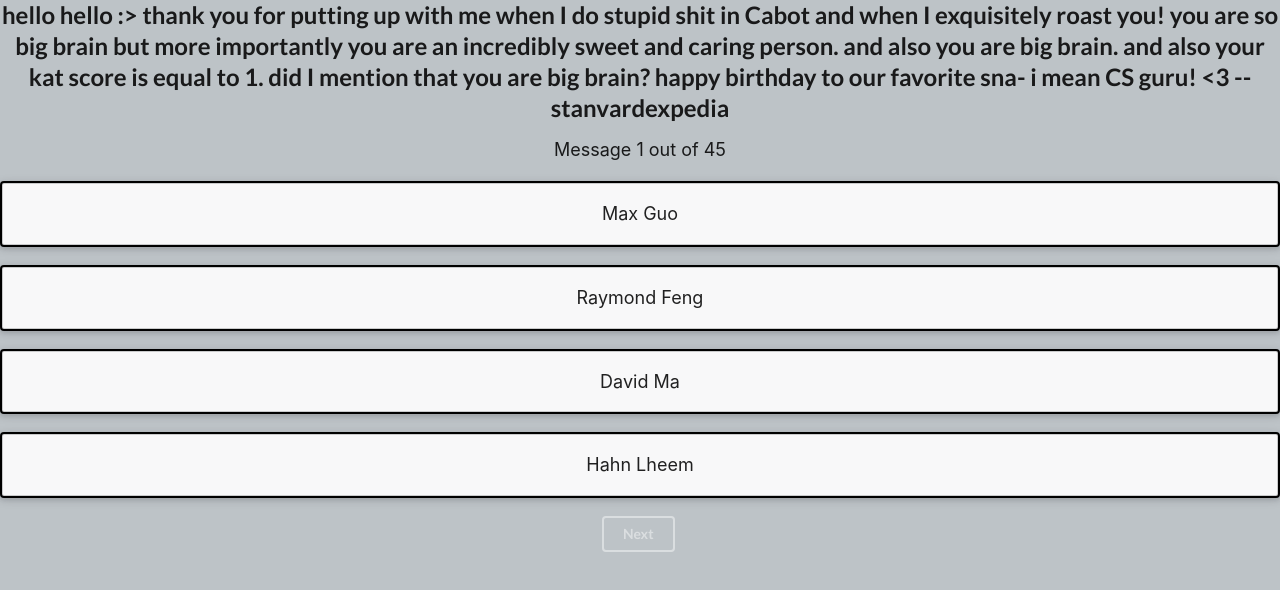
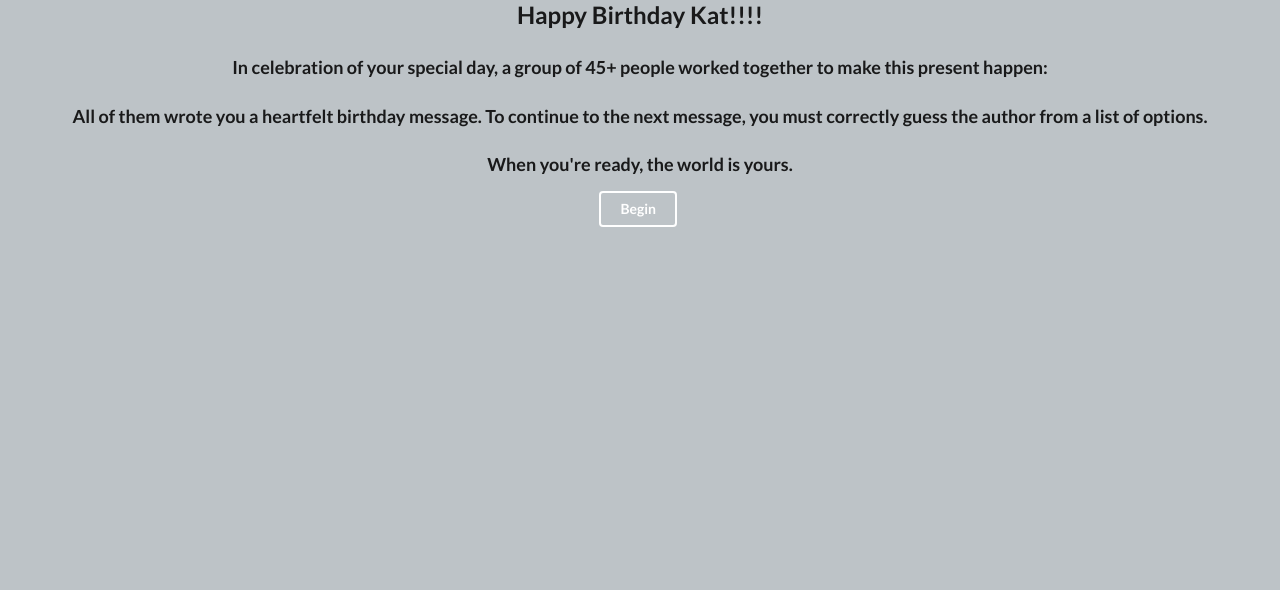
Before and after one commit to ashernoel/welovekattian, a React (Create React App) app: page / in a window 1280 px wide. Shown: the top 590 px of the page. Built offline with nearby package versions, Linux system fonts and the light colour scheme.

Commit message:
Added Starting Screen before the Quiz

```diff
--- a/src/components/Quiz.js
+++ b/src/components/Quiz.js
@@ -8,7 +8,8 @@ state = {
     options: [],
     quizEnd: false,
     score: 0,
-    disabled: true
+    disabled: true,
+    start: true
 }
 
     loadQuiz = () => {
@@ -22,8 +23,6 @@ state = {
         });
     };
 
-
-
     componentDidMount() {
         this.loadQuiz();
     }
@@ -31,7 +30,7 @@ state = {
     nextQuestionHandler = () => {
       const {userAnswer, answer, score} = this.state;
       this.setState({
-        currentQuestion: this.state.currentQuestion + 1
+         currentQuestion: this.state.currentQuestion + 1
       })
 
       if (userAnswer === answer) {
@@ -77,15 +76,60 @@ state = {
         }
     }
 
+    startHandler = () => {
+        this.setState({
+            start: false
+        })
+    }
+
+    startOverHandler = () => {
+        this.setState({
+            start: true
+        })
+    }
+
     render() {
-        const {questions, options, currentQuestion, userAnswer, quizEnd} = this.state;
+        const {questions, options, currentQuestion, userAnswer, quizEnd, start} = this.state;
         console.log("HELLO")
+
+            if (start) {
+                return (
+                    <div>
+                        <h2>
+                            Happy Birthday Kat!!!!
+                        </h2>
+
+                        <h3>
+                            In celebration of your special day, a group of 45+ people worked together to make this present happen:  </h3>
+                            <h3>
+                            All of them wrote you a heartfelt birthday message. To continue to the next message, you must correctly guess the author from a list of options.
+                            </h3>
+                            <h3>
+                            When you're ready, the world is yours.
+                            </h3>
+
+
+                        <button
+                    className = "ui inverted button"
+                    onClick={this.startHandler}
+                    >
+                      Begin</button>
+                    </div>
+                )
+            }
+
             if(quizEnd) {
                 return (
                     <div>
                         <h2>
                             Messages Exhausted: You correctly guessed {this.state.score} authors
                         </h2>
+
+                        <button
+                            className = "ui inverted button"
+                            onClick={this.startOverHandler}
+                        >
+                            Start Over</button>
 
                         <p> Contributors: </p>
 
--- a/src/components/QuizData.js
+++ b/src/components/QuizData.js
@@ -2,7 +2,7 @@ export const QuizData = [
     {
         id: 0,
         question: "hello hello :> thank you for putting up with me when I do stupid shit in Cabot and when I exquisitely roast you! you are so big brain but more importantly you are an incredibly sweet and caring person. and also you are big brain. and also your kat score is equal to 1. did I mention that you are big brain? happy birthday to our favorite sna- i mean CS guru! <3 -- stanvardexpedia",
-        options: ['Max Guo', "Raymond Feng", 'David Ma', 'Hahn Lheem'],
+        options: ['Kathryn Zhou', "Raymond Feng", 'David Ma', 'Hahn Lheem'],
         answer: "Raymond Feng"
     },
     {
```
